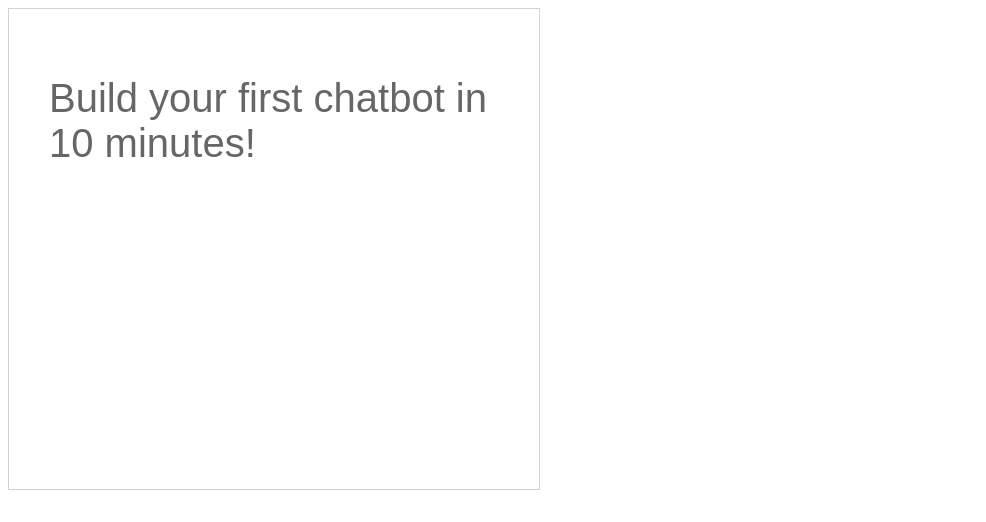
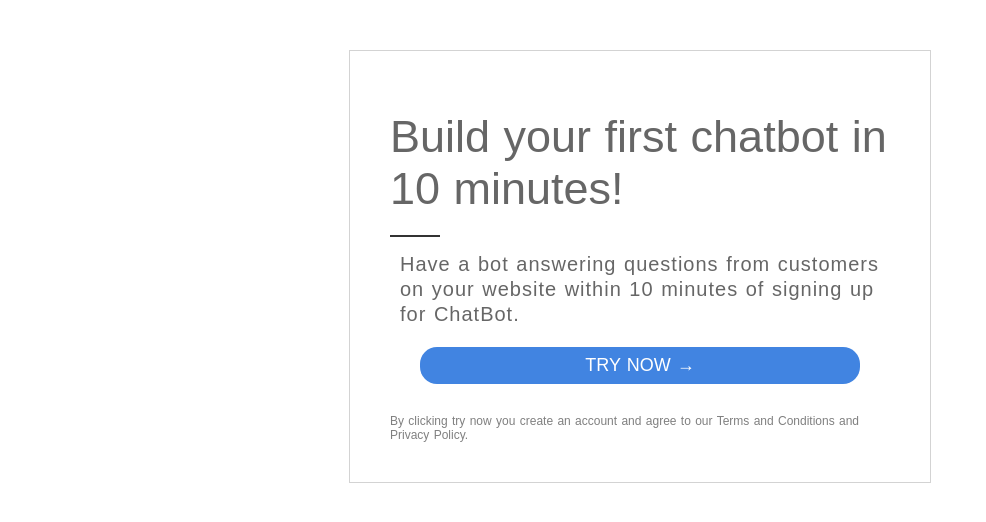
Before and after one commit to Shubhabrata0811/call-to-action-card-demo, a plain HTML site: page index.html in a window 1280 px wide. Shown: the whole page, without its empty margins (0-986 px from the left). Drawn offline with Linux system fonts and the light colour scheme.

Commit message:
First virson done

```diff
--- a/index.html
+++ b/index.html
@@ -5,27 +5,75 @@
     <meta name="viewport" content="width=device-width, initial-scale=1.0" />
     <title>Document</title>
     <style>
+      * {
+        margin: 0px;
+      }
       .card {
-        min-height: 400px;
-        min-width: 450px;
-        max-height: 400px;
-        max-width: 450px;
+        margin: 50px auto;
+        width: 500px;
         padding: 40px;
-        font-size: 20px;
+        font-size: 18px;
         font-family: sans-serif;
         color: rgba(0, 0, 0, 0.6);
         border: 1px solid lightgray;
+        word-spacing: 1px;
       }
       .card h1 {
         font-weight: 100;
+        font-size: 45px;
+        padding-bottom: 20px;
+        padding-top: 20px;
+      }
 
+      .line {
+        min-height: 2px;
+        max-width: 50px;
+        background-color: rgba(0, 0, 0, 0.8);
+        margin-bottom: 15px;
+      }
+
+      #description {
+        font-weight: 100;
+        font-size: 20px;
+        margin: 10px;
+        letter-spacing: 1px;
+        line-height: 25px;
+      }
+
+      #button {
+        background-color: #4184e1;
+        color: white;
+        margin: 30px;
+        margin-top: 20px;
+        font-weight: 100;
+        font-size: 18px;
+        padding: 8px;
+        border-radius: 17px;
+        text-align: center;
+        display: block;
+      }
+
+      #bottom-comment {
+        font-size: 12px;
+        font-weight: 100;
+        color: rgba(0, 0, 0, 0.5);
       }
     </style>
   </head>
   <body>
     <div class="card">
       <h1>Build your first chatbot in 10 minutes!</h1>
-      <p id="#description"></p>
+      <div class="line"></div>
+      <p id="description">
+        Have a bot answering questions from customers on your website within 10
+        minutes of signing up for ChatBot.
+      </p>
+
+      <a id="button">TRY NOW →</a>
+      <p id="bottom-comment">
+        By clicking try now you create an account and agree to our Terms and
+        Conditions and Privacy Policy.
+      </p>
     </div>
   </body>
 </html>
```
